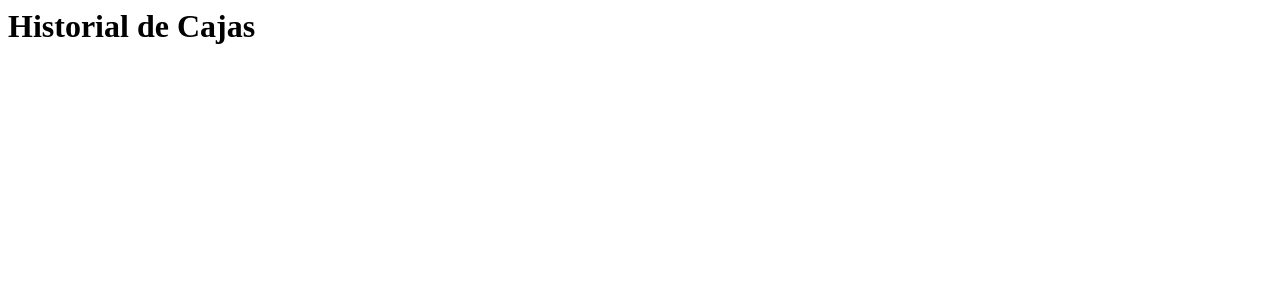
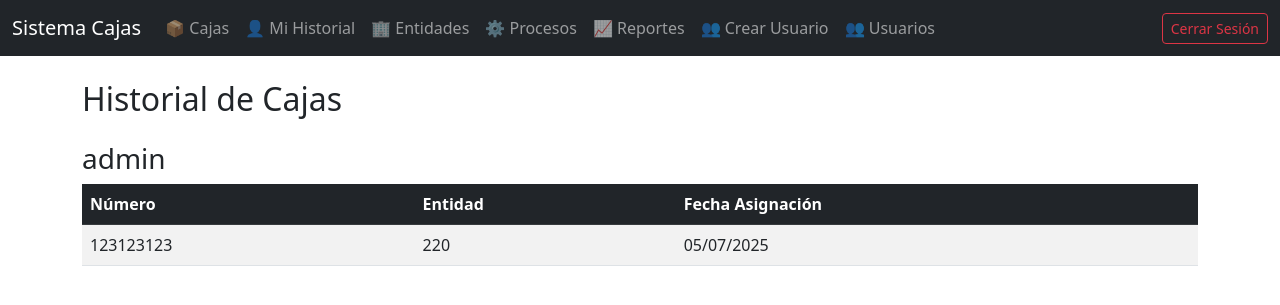
Before and after one commit to sirackxlel/GestionCajas, a Django app: page /cajas/historial/ in a window 1280 px wide. Shown: the top 305 px of the page. Run offline with Django 5.2, Linux system fonts and the light colour scheme; a user stored in the database is signed in; data comes from the database, SQL or seed files in the repository.

Commit message:
Improve historial page

```diff
--- a/cajas/views.py
+++ b/cajas/views.py
@@ -6,6 +6,7 @@ from .models import Caja
 from django.utils import timezone
 from entidades.models import Entidad
 from .forms import CajaForm
+from usuarios.models import Usuario
 
 @login_required
 def asignar_caja(request):
@@ -83,8 +84,26 @@ def eliminar_caja(request, caja_id):
 
 @login_required
 def historial(request):
-    cajas = Caja.objects.filter(responsable=request.user)
-    return render(request, 'cajas/historial.html', {'cajas': cajas})
+    """Muestra el historial de cajas asignadas."""
+    if request.user.is_staff:
+        User = Usuario
+        usuarios = User.objects.all()
+        cajas_por_usuario = {
+            usuario: Caja.objects.filter(responsable=usuario)
+            .order_by('-fecha_asignacion')
+            for usuario in usuarios
+        }
+        context = {
+            'admin_view': True,
+            'cajas_por_usuario': cajas_por_usuario,
+        }
+    else:
+        cajas = Caja.objects.filter(responsable=request.user).order_by('-fecha_asignacion')
+        context = {
+            'admin_view': False,
+            'cajas': cajas,
+        }
+    return render(request, 'cajas/historial.html', context)
 
 @login_required
 def inicio(request):
--- a/templates/cajas/historial.html
+++ b/templates/cajas/historial.html
@@ -1,2 +1,59 @@
-<!-- cajas/templates/cajas/historial.html -->
-<h1>Historial de Cajas</h1>
+{% extends 'base.html' %}
+
+{% block title %}Historial{% endblock %}
+
+{% block content %}
+<h2 class="mb-4">Historial de Cajas</h2>
+
+{% if admin_view %}
+  {% for usuario, cajas in cajas_por_usuario.items %}
+    <h3 class="mt-4">{{ usuario.username }}</h3>
+    {% if cajas %}
+    <table class="table table-striped">
+      <thead class="table-dark">
+        <tr>
+          <th>Número</th>
+          <th>Entidad</th>
+          <th>Fecha Asignación</th>
+        </tr>
+      </thead>
+      <tbody>
+        {% for caja in cajas %}
+        <tr>
+          <td>{{ caja.numero }}</td>
+          <td>{{ caja.entidad.nombre }}</td>
+          <td>{{ caja.fecha_asignacion|date:"d/m/Y" }}</td>
+        </tr>
+        {% endfor %}
+      </tbody>
+    </table>
+    {% else %}
+      <p class="text-muted">Sin cajas asignadas.</p>
+    {% endif %}
+  {% endfor %}
+{% else %}
+  {% if cajas %}
+  <table class="table table-striped">
+    <thead class="table-dark">
+      <tr>
+        <th>Número</th>
+        <th>Entidad</th>
+        <th>Fecha Asignación</th>
+      </tr>
+    </thead>
+    <tbody>
+      {% for caja in cajas %}
+      <tr>
+        <td>{{ caja.numero }}</td>
+        <td>{{ caja.entidad.nombre }}</td>
+        <td>{{ caja.fecha_asignacion|date:"d/m/Y" }}</td>
+      </tr>
+      {% endfor %}
+    </tbody>
+  </table>
+  {% else %}
+    <p class="text-muted">No tienes cajas asignadas.</p>
+  {% endif %}
+{% endif %}
+
+{% endblock %}
```
